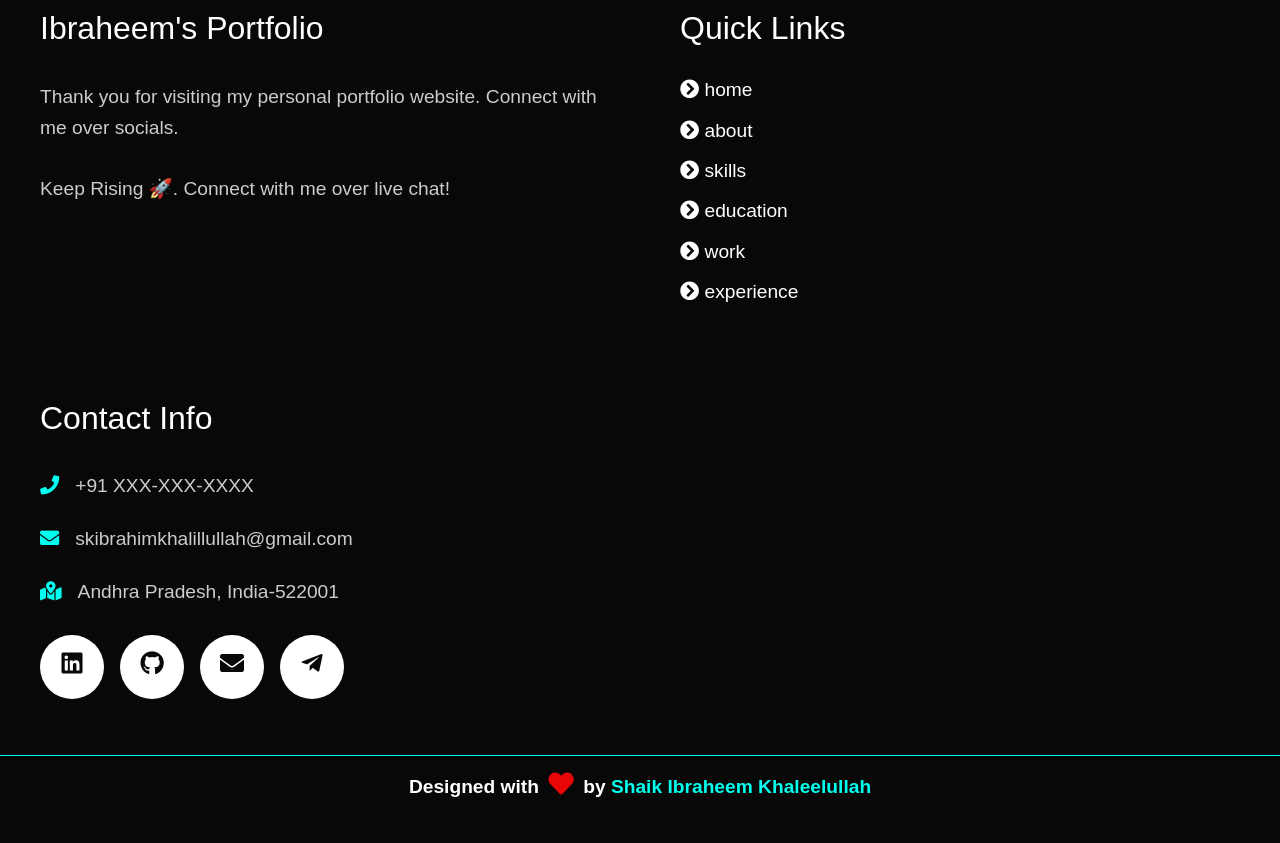
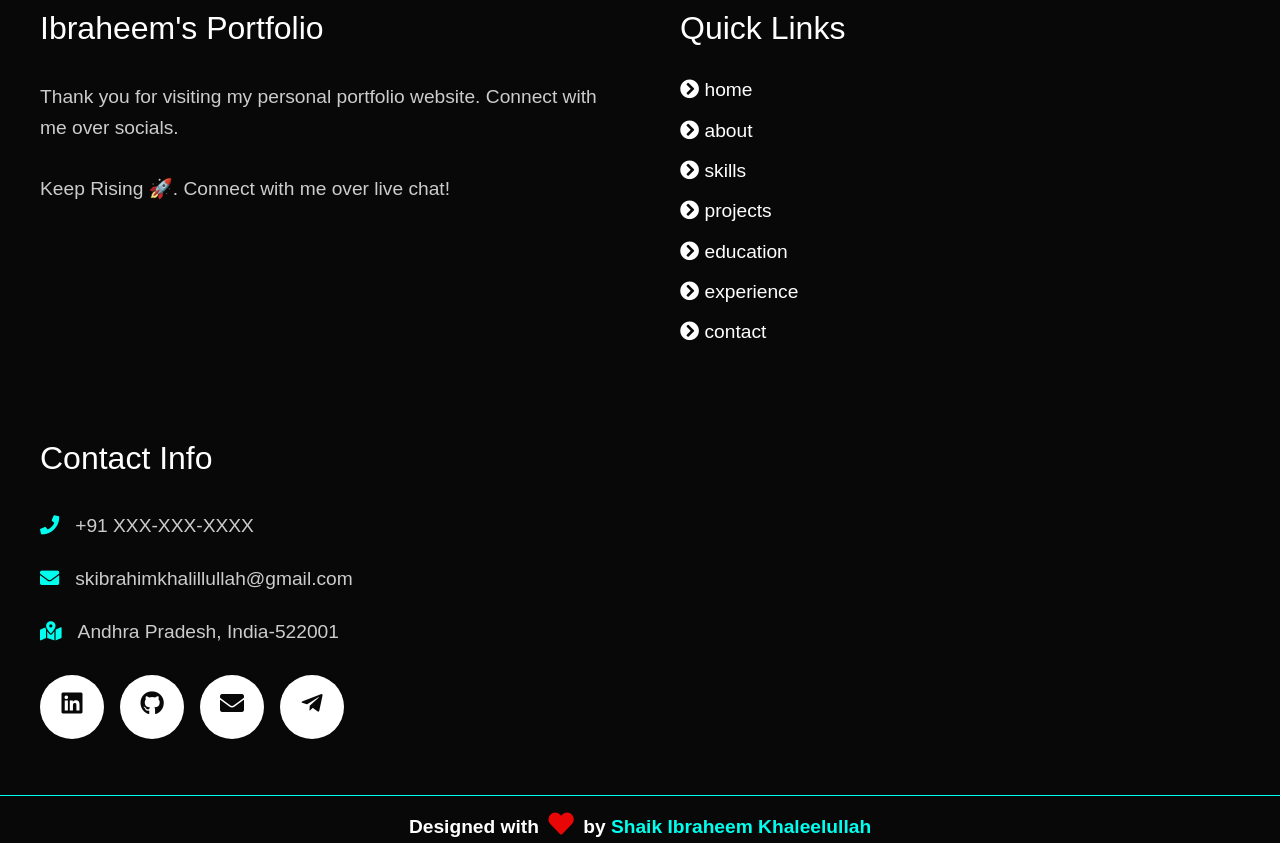
Before and after one commit to sik2005/Slash-Mark-WD-Basic-Task-2, a plain HTML site: page index.html in a window 1280 px wide. Shown: the part 5147-5990 px from the top of the page. Before the commit the page ends 5950 px from the top, so only its background shows below. Drawn offline with nearby package versions, Linux system fonts and the light colour scheme.

Commit message:
Update index.html

```diff
--- a/index.html
+++ b/index.html
@@ -286,9 +286,11 @@
                 <a href="#home"><i class="fas fa-chevron-circle-right"></i> home</a>
                 <a href="#about"><i class="fas fa-chevron-circle-right"></i> about</a>
                 <a href="#skills"><i class="fas fa-chevron-circle-right"></i> skills</a>
+                <a href="#projects"><i class="fas fa-chevron-circle-right"></i> projects</a>
                 <a href="#education"><i class="fas fa-chevron-circle-right"></i> education</a>
-                <a href="#work"><i class="fas fa-chevron-circle-right"></i> work</a>
                 <a href="#experience"><i class="fas fa-chevron-circle-right"></i> experience</a>
+                <a href="#contact"><i class="fas fa-chevron-circle-right"></i> contact</a>
+
             </div>
 
             <div class="box">
```
